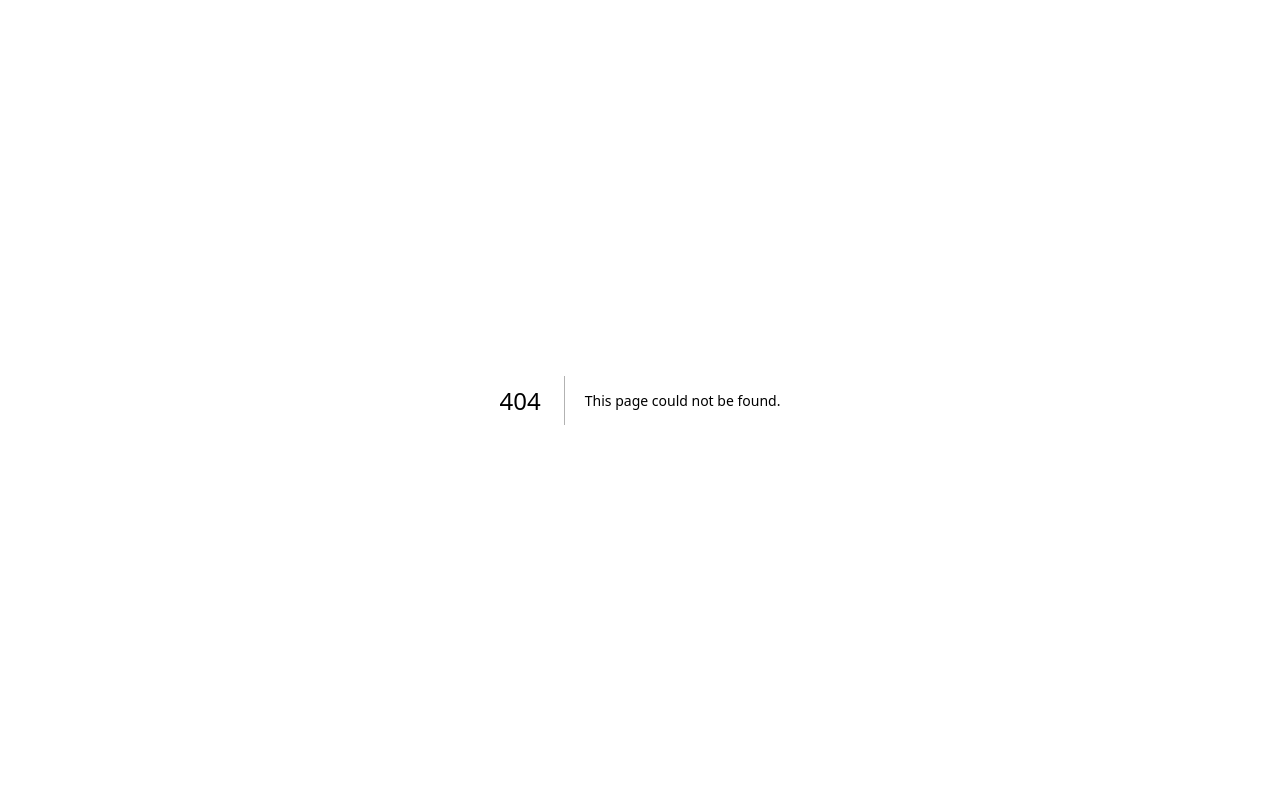
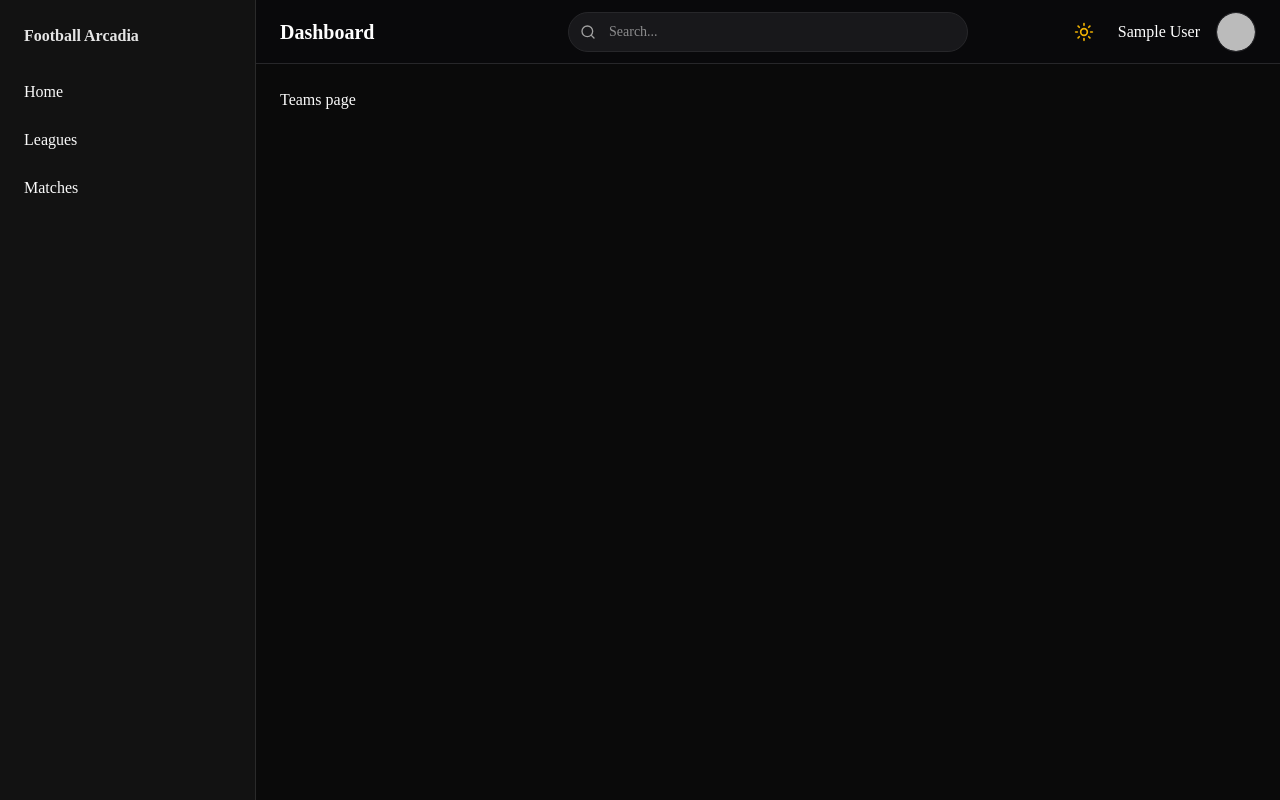
Before and after one commit to Oyead/Football-Arcadia, a Next.js app: page /dashboard/teams/1 in a window 1280 px wide. Before the commit this address had no page. Built offline with nearby package versions, Linux system fonts and the light colour scheme; no server answers; sample sign-in values are in the browser's storage.

Commit message:
feat: add teams route placeholder page

```diff
--- /dev/null
+++ b/src/app/dashboard/teams/[id]/page.tsx
@@ -0,0 +1,5 @@
+const page = () => {
+	return <div>Teams page</div>;
+};
+
+export default page;
```
